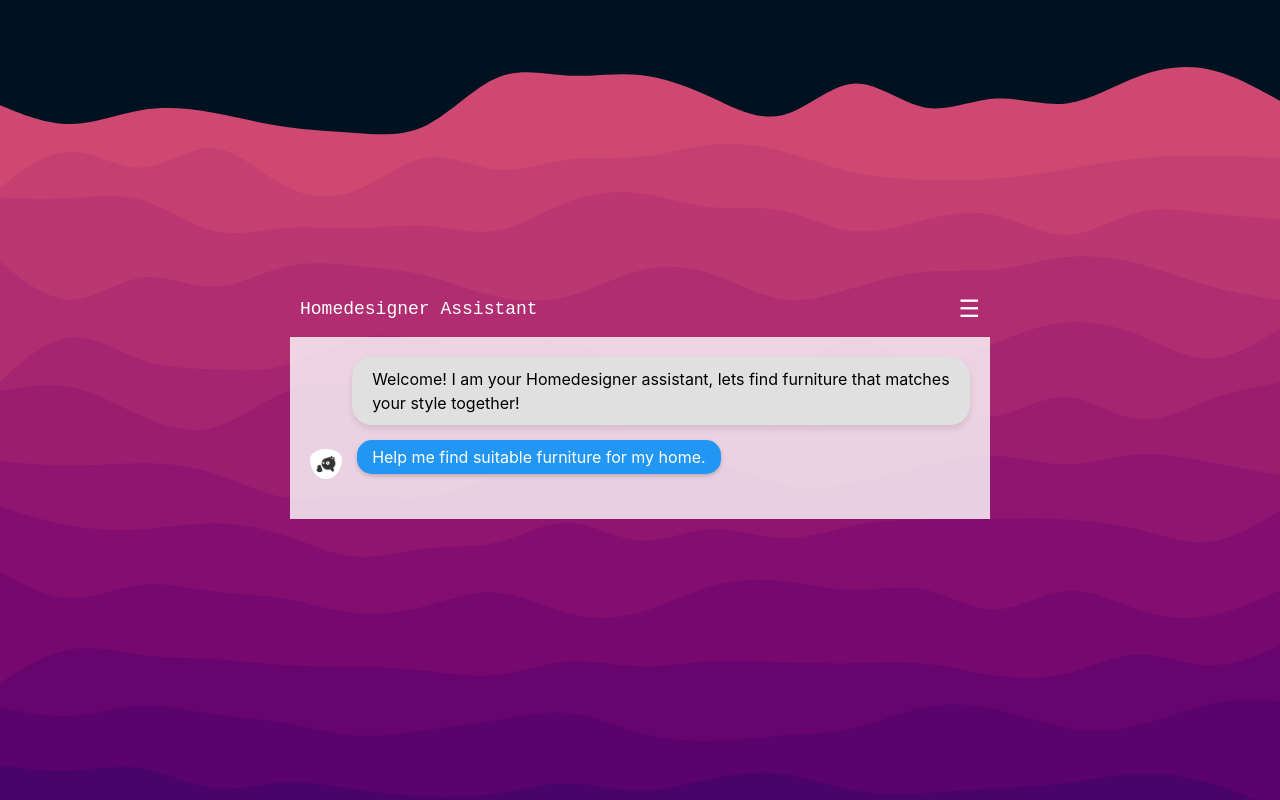
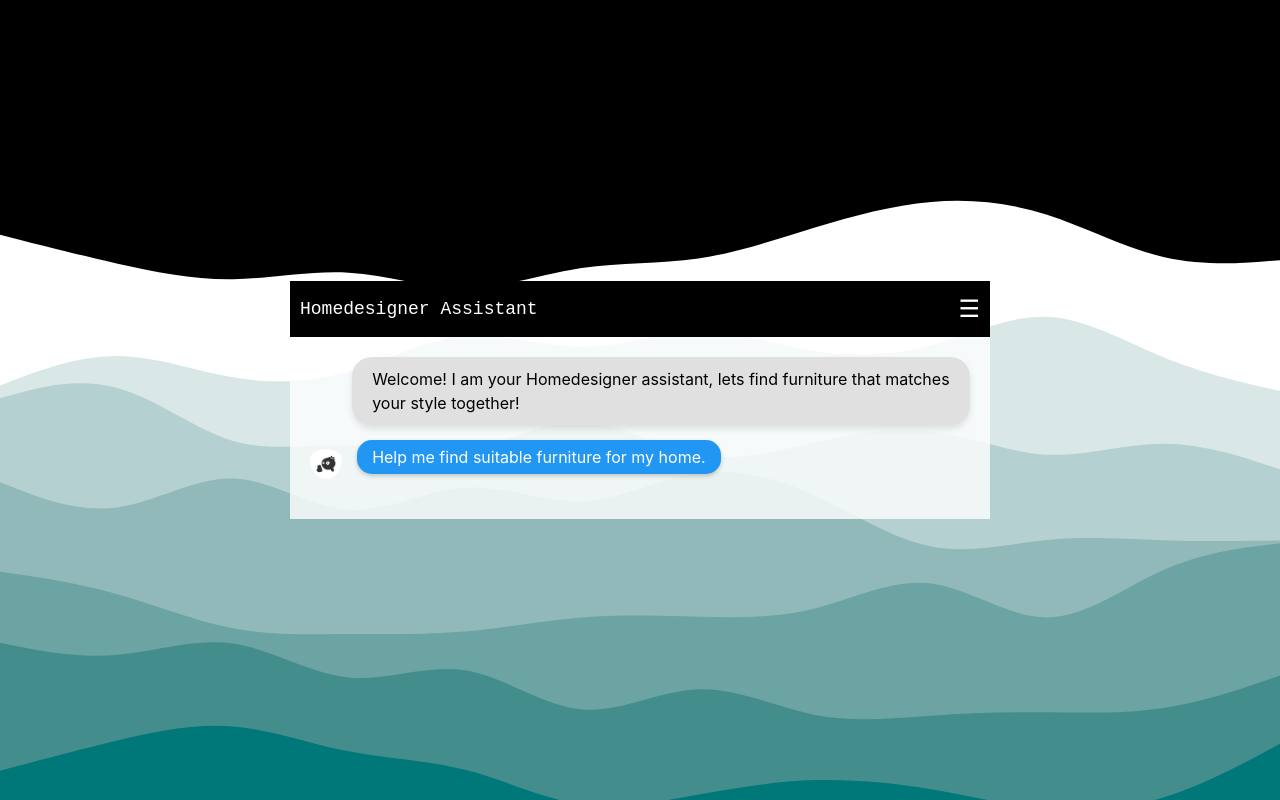
Before and after one commit to anttijoutsenniemi/homedesigner_public, a React (Create React App) app in the folder homedesigner_chat/: page / in a window 1280 px wide. Built offline with nearby package versions, Linux system fonts and the light colour scheme.

Commit message:
layuout fixes + added navigation to chat

```diff
--- a/homedesigner_chat/src/App.css
+++ b/homedesigner_chat/src/App.css
@@ -5,7 +5,7 @@
   justify-content: center;
   align-items: center;
   height: 100vh;
-  background-image: url('./assets/waves2.svg');
+  background-image: url('./assets/waves3.svg');
   background-size: cover;
   background-repeat: no-repeat;
 }
@@ -44,6 +44,7 @@
 }
 
 .app-header {
+  background-color: black;
   display: flex;
   justify-content: space-between; /* This distributes space between items */
   align-items: center;
```
Also changed, not shown: homedesigner_chat/src/assets/waves3.svg (added).
